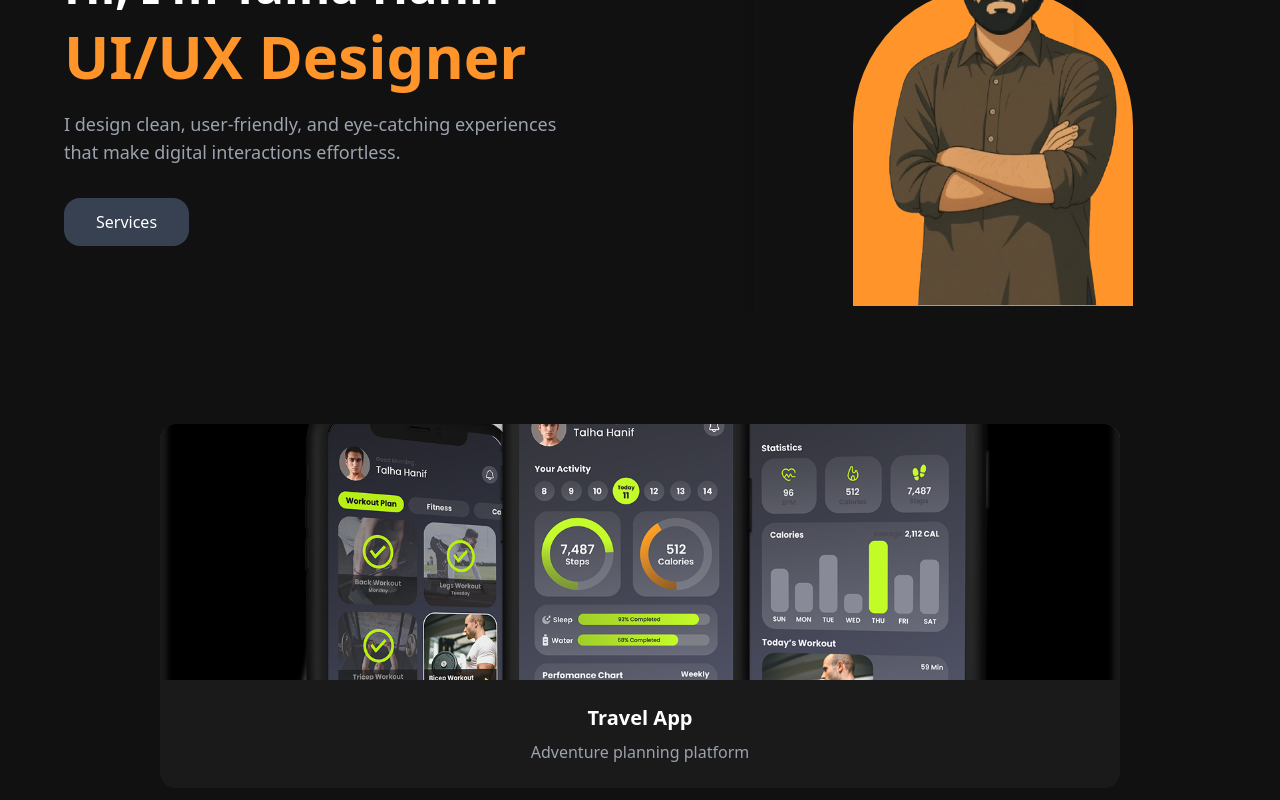
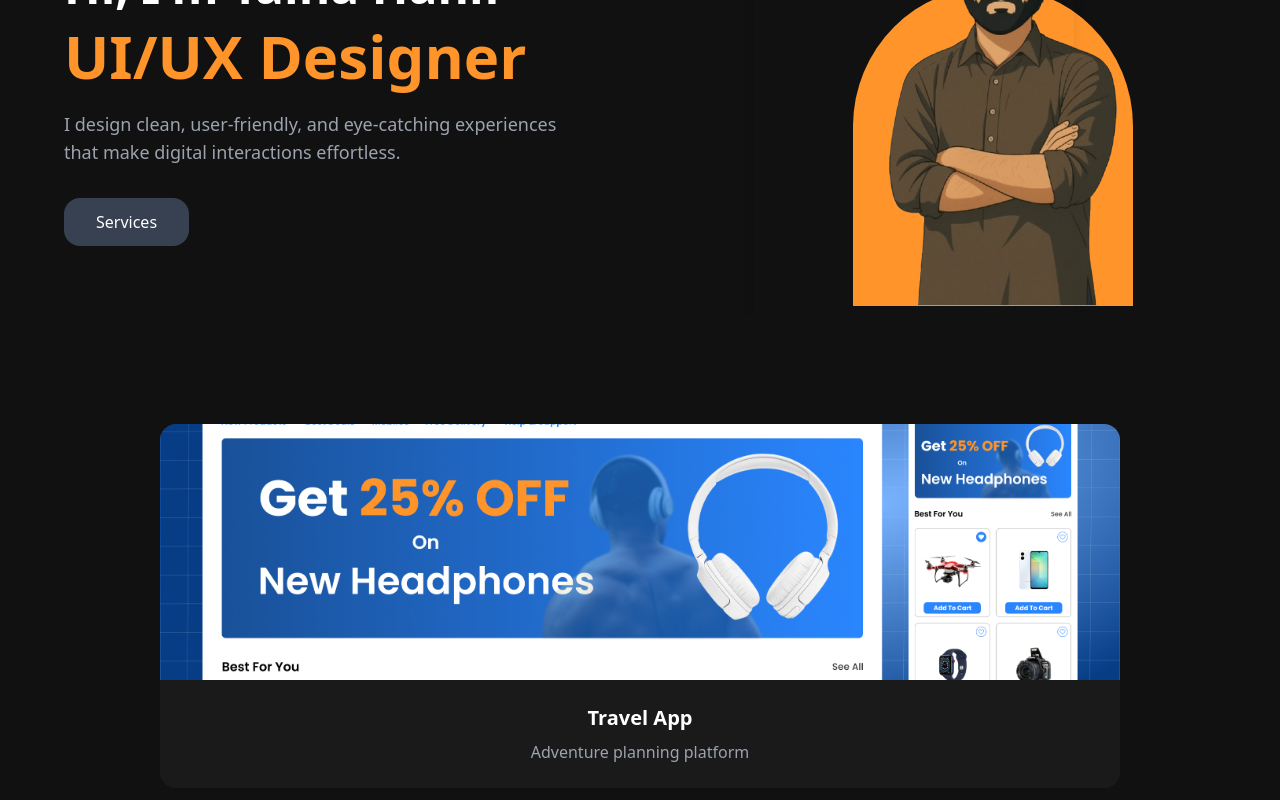
Before and after one commit to Muhammadyahyasoomro/UI-UX-agency, a React (Vite) app: page / in a window 1280 px wide. Shown: the part 286-1086 px from the top of the page. Built offline with nearby package versions, Linux system fonts and the light colour scheme.

Commit message:
added one more image

```diff
--- a/src/components/Projects.tsx
+++ b/src/components/Projects.tsx
@@ -17,6 +17,11 @@ const projects = [
     title: "Travel App",
     description: "Adventure planning platform",
     image: "./3.png",
+  },
+  {
+    title: "Travel App",
+    description: "Adventure planning platform",
+    image: "./4.png",
   },
 ];
 
```
